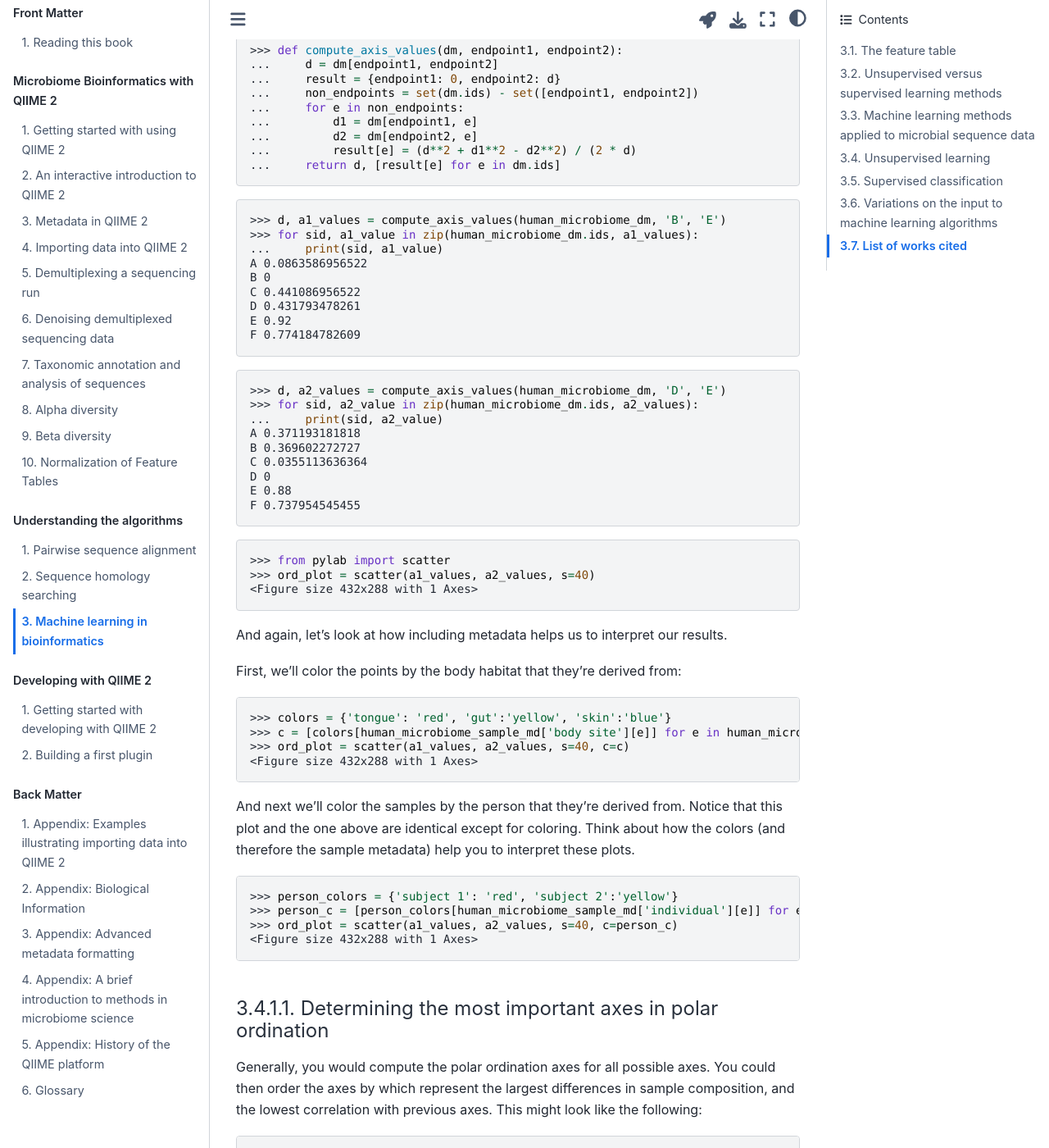
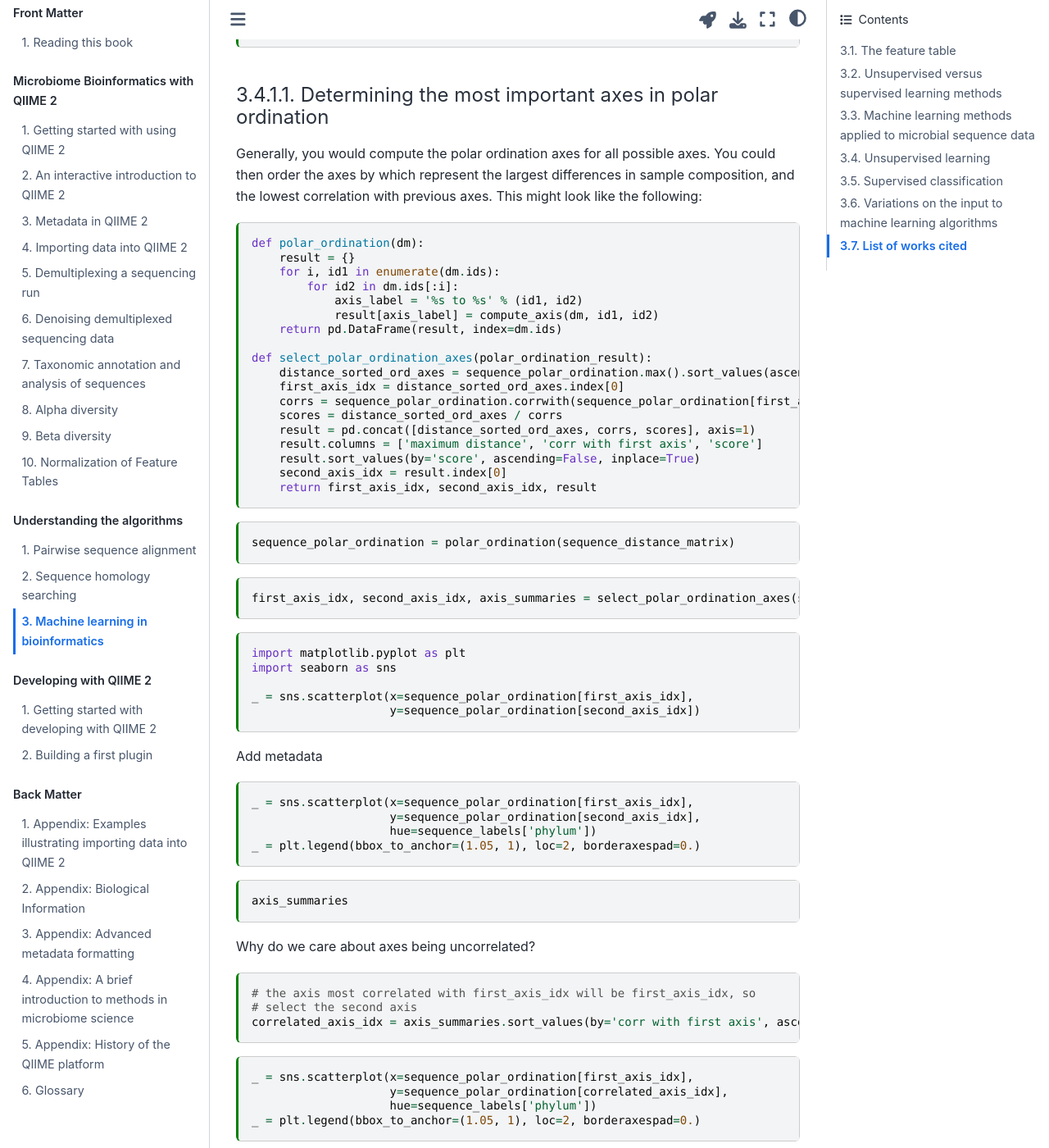
Before and after one commit to gregcaporaso/q2book, a Jupyter Book: the page built from book/algorithms/machine-learning.md, in a window 1280 px wide and 1400 px high, scrolled down 7304 px. Shown: the whole window at 82% size. Built offline with Jupyter Book 1.0.4 settings and Sphinx 7.4.7 and the Sphinx Book theme 1.1.4, drawn with Linux system fonts in a browser that asks for light colours; cross-references to code outside the pages are shown as plain code; some of the changed text lies outside the part shown.

Commit message:
completed first pass of polar ordination code

````diff
--- a/book/algorithms/machine-learning.md
+++ b/book/algorithms/machine-learning.md
@@ -32,6 +32,11 @@ scikit-learn provides a few example datasets that can be used for learning. Let'
 The [Iris dataset](https://scikit-learn.org/stable/datasets/toy_dataset.html#iris-plants-dataset) is a classic example used in machine learning, originally published by RA Fisher {cite}`Fisher1936-tk`. This feature table describes four features of 150 specimens of Iris, a genus of flowering plant, representing three species. The feature table follows:
 
 ```{code-cell} ipython3
+:tags: [hide-cell]
+
+# This cell loads data from scikit-learn and organizes it into some strcutures that
+# we'll use to conviently view the data.
+
 import sklearn.datasets
 import pandas as pd
 
@@ -70,9 +75,9 @@ iris_labels['species'].unique()
 
 Many machine learning methods are classified at a high level as either unsupervised or supervised learning methods.
 
-In **unsupervised learning** we either don't have or don't use sample labels, and the algorithm therefore operates on a feature table alone. Typically the user is hoping to discover some structure in the data that can help them to understand which samples are most similar to each other based on their feature values. In this chapter we'll introduce ordination as an unsupervised learning task. Ordination is very widely used in biology - you may have already encountered ordination plots (such as PCoA or NMDS plots in some of your own work).
+In **unsupervised learning** we either don't have or don't use sample labels, and the algorithm therefore operates on a feature table alone. Typically the user is hoping to discover some structure in the data that can help them to understand which samples are most similar to each other based on their feature values. In this chapter we'll introduce ordination as an unsupervised learning task. Ordination is very widely used in biology - you may have already encountered ordination plots (such as PCoA or NMDS plots) in some of your own work.
 
-In **supervised learning**, on the other hand, sample labels are used in addition to a feature table. As we saw above, the sample labels can be either discrete or continuous, and that distinction defines whether we're working on a classification or regression task, respectively. The goal of a supervised learning task is typically to have the computer develop a model that can accurate predict an unlabeled sample's label from its feature values (for example, what species does this Iris belong to, based on it's sepal and petal length and width).
+In **supervised learning**, on the other hand, sample labels are used in addition to a feature table. The sample labels can be discrete, as in the Iris dataset, or continuous, and that distinction defines whether we're working on a classification or regression task, respectively. The goal of a supervised learning task is typically to have the computer develop a model that can accurate predict an unlabeled sample's label from its feature values (for example, what species does an Iris specimen belong to, based on its sepal and petal length and width).
 
 ## Machine learning methods applied to microbial sequence data
 
@@ -94,14 +99,13 @@ import collections
 import random
 ```
 
-In this chapter, we'll work with 16S rRNA data `as we did previously <load-qdr>`. Specifically, we'll load sequences from the Greengenes database and construct a feature table from them. We'll use this feature table in an unsupervised learning task and a supervised learning task. We'll also load labels for the sequences which we'll primarily use in our supervised learning task, but which we'll also use to aid in interpretation in our unsupervised learning task.
+In this chapter, we'll work with 16S rRNA data [as we did previously](load-qdr). Specifically, we'll load sequences from the Greengenes database and construct a feature table from them. We'll use this feature table in an unsupervised learning task and a supervised learning task. We'll also load labels for the sequences which we'll primarily use in our supervised learning task, but which we'll also use to aid in interpretation in our unsupervised learning task.
 
 Our goal with these tasks will be to explore phylum-level taxonomy of a few microbial phyla based on sequence data. In our unsupervised learning task, we'll determine if samples (i.e., sequences) coming from the same phyla appear to generally be more similar to each other than samples coming from different phyla. In our supervised learning task, we'll determine if we can develop a classifier to predict microbial phylum from an unlabeled sequence.
 
 Let's start by loading five sequences from each of five specific microbial phyla from Greengenes.
 
 ```{code-cell} ipython3
-
 import qiime_default_reference as qdr
 import skbio
 
@@ -161,6 +165,7 @@ def load_taxonomy_reference_database(phyla_of_interest, class_size=None, verbose
 ```
 
 (ml:define-sequences-per-phylum)=
+
 ```{code-cell} ipython3
 phyla = {'k__Archaea;p__Crenarchaeota',
          'k__Archaea;p__Euryarchaeota',
@@ -185,6 +190,7 @@ for seq_id in random.sample(seq_data.keys(), 3):
 The first thing we need to generate from these data is our feature table, which raises the question of which features we want our machine learning algorithms to work with. In the last chapter, we discussed k-mers are length-k stretches of adjacent characters in a sequence. Those k-mers helped us to identify relevant sequences in our database searching, so they may be useful here as well. Let's set $k=7$, and use k-mers as the features that will define our sequence records for the examples in this chapter. The features could be anything however - if you have ideas about other values that you could compute from these sequences, come back here and try it out after you've finished reading this chapter.
 
 (ml:define-k)=
+
 ```{code-cell} ipython3
 k = 7
 ```
@@ -231,19 +237,7 @@ sequence_distance_matrix
 
 First, let's print our distance matrix again so we have it nearby.
 
-```python
->>> print(human_microbiome_dm)
-6x6 distance matrix
-IDs:
-'A', 'B', 'C', 'D', 'E', 'F'
-Data:
-[[ 0.    0.35  0.83  0.83  0.9   0.9 ]
- [ 0.35  0.    0.86  0.85  0.92  0.91]
- [ 0.83  0.86  0.    0.25  0.88  0.87]
- [ 0.83  0.85  0.25  0.    0.88  0.88]
- [ 0.9   0.92  0.88  0.88  0.    0.5 ]
- [ 0.9   0.91  0.87  0.88  0.5   0.  ]]
-```
++++
 
 Polar ordination works in a few steps:
 
@@ -267,119 +261,112 @@ $D2$ is distance between sample and endpoint 2.
 
 Here is what steps 2 and 3 look like in Python:
 
-```python
->>> def compute_axis_values(dm, endpoint1, endpoint2):
-...     d = dm[endpoint1, endpoint2]
-...     result = {endpoint1: 0, endpoint2: d}
-...     non_endpoints = set(dm.ids) - set([endpoint1, endpoint2])
-...     for e in non_endpoints:
-...         d1 = dm[endpoint1, e]
-...         d2 = dm[endpoint2, e]
-...         result[e] = (d**2 + d1**2 - d2**2) / (2 * d)
-...     return d, [result[e] for e in dm.ids]
+```{code-cell} ipython3
+sorted_indices = np.argsort(sequence_distance_matrix.data, axis=None)[::-1]
+sorted_indices = np.unravel_index(sorted_indices, shape=sequence_distance_matrix.shape)
 ```
 
-```python
->>> d, a1_values = compute_axis_values(human_microbiome_dm, 'B', 'E')
->>> for sid, a1_value in zip(human_microbiome_dm.ids, a1_values):
-...     print(sid, a1_value)
-A 0.0863586956522
-B 0
-C 0.441086956522
-D 0.431793478261
-E 0.92
-F 0.774184782609
+```{code-cell} ipython3
+def compute_axis(dm, endpoint1, endpoint2):
+    d = dm[endpoint1, endpoint2]
+    result = {endpoint1: 0, endpoint2: d}
+    non_endpoints = set(dm.ids) - set([endpoint1, endpoint2])
+    for e in non_endpoints:
+        d1 = dm[endpoint1, e]
+        d2 = dm[endpoint2, e]
+        result[e] = (d**2 + d1**2 - d2**2) / (2 * d)
+    return [result[e] for e in dm.ids]
 ```
 
-```python
->>> d, a2_values = compute_axis_values(human_microbiome_dm, 'D', 'E')
->>> for sid, a2_value in zip(human_microbiome_dm.ids, a2_values):
-...     print(sid, a2_value)
-A 0.371193181818
-B 0.369602272727
-C 0.0355113636364
-D 0
-E 0.88
-F 0.737954545455
-```
+```{code-cell} ipython3
+a1_values = compute_axis(sequence_distance_matrix,
+                         sequence_distance_matrix.ids[sorted_indices[0][0]],
+                         sequence_distance_matrix.ids[sorted_indices[1][0]])
 
-```python
->>> from pylab import scatter
->>> ord_plot = scatter(a1_values, a2_values, s=40)
-<Figure size 432x288 with 1 Axes>
-```
-
-And again, let's look at how including metadata helps us to interpret our results.
-
-First, we'll color the points by the body habitat that they're derived from:
-
-```python
->>> colors = {'tongue': 'red', 'gut':'yellow', 'skin':'blue'}
->>> c = [colors[human_microbiome_sample_md['body site'][e]] for e in human_microbiome_dm.ids]
->>> ord_plot = scatter(a1_values, a2_values, s=40, c=c)
-<Figure size 432x288 with 1 Axes>
-```
-
-And next we'll color the samples by the person that they're derived from. Notice that this plot and the one above are identical except for coloring. Think about how the colors (and therefore the sample metadata) help you to interpret these plots.
-
-```python
->>> person_colors = {'subject 1': 'red', 'subject 2':'yellow'}
->>> person_c = [person_colors[human_microbiome_sample_md['individual'][e]] for e in human_microbiome_dm.ids]
->>> ord_plot = scatter(a1_values, a2_values, s=40, c=person_c)
-<Figure size 432x288 with 1 Axes>
+for sid, a1_value in zip(sequence_distance_matrix.ids, a1_values):
+    print(sid, a1_value)
 ```
 
 #### Determining the most important axes in polar ordination <link src='fb483b'/>
 
 Generally, you would compute the polar ordination axes for all possible axes. You could then order the axes by which represent the largest differences in sample composition, and the lowest correlation with previous axes. This might look like the following:
 
-```python
->>> from scipy.stats import spearmanr
-...
->>> data = []
->>> for i, sample_id1 in enumerate(human_microbiome_dm.ids):
-...     for sample_id2 in human_microbiome_dm.ids[:i]:
-...         d, axis_values = compute_axis_values(human_microbiome_dm, sample_id1, sample_id2)
-...         r, p = spearmanr(a1_values, axis_values)
-...         data.append((d, abs(r), sample_id1, sample_id2, axis_values))
-...
->>> data.sort()
->>> data.reverse()
->>> for i, e in enumerate(data):
-...     print("axis %d:" % i, end=' ')
-...     print("\t%1.3f\t%1.3f\t%s\t%s" % e[:4])
-axis 0: 	0.920	1.000	E	B
-axis 1: 	0.910	0.943	F	B
-axis 2: 	0.900	0.928	E	A
-axis 3: 	0.900	0.886	F	A
-axis 4: 	0.880	0.543	E	D
-axis 5: 	0.880	0.429	F	D
-axis 6: 	0.880	0.429	E	C
-axis 7: 	0.870	0.371	F	C
-axis 8: 	0.860	0.543	C	B
-axis 9: 	0.850	0.486	D	B
-axis 10: 	0.830	0.429	C	A
-axis 11: 	0.830	0.406	D	A
-axis 12: 	0.500	0.232	F	E
-axis 13: 	0.350	0.143	B	A
-axis 14: 	0.250	0.493	D	C
+```{code-cell} ipython3
+def polar_ordination(dm):
+    result = {}
+    for i, id1 in enumerate(dm.ids):
+        for id2 in dm.ids[:i]:
+            axis_label = '%s to %s' % (id1, id2)
+            result[axis_label] = compute_axis(dm, id1, id2)
+    return pd.DataFrame(result, index=dm.ids)
+
+def select_polar_ordination_axes(polar_ordination_result):
+    distance_sorted_ord_axes = sequence_polar_ordination.max().sort_values(ascending=False)
+    first_axis_idx = distance_sorted_ord_axes.index[0]
+    corrs = sequence_polar_ordination.corrwith(sequence_polar_ordination[first_axis_idx], method='spearman').abs().sort_values(ascending=False)
+    scores = distance_sorted_ord_axes / corrs
+    result = pd.concat([distance_sorted_ord_axes, corrs, scores], axis=1)
+    result.columns = ['maximum distance', 'corr with first axis', 'score']
+    result.sort_values(by='score', ascending=False, inplace=True)
+    second_axis_idx = result.index[0]
+    return first_axis_idx, second_axis_idx, result
 ```
 
-So why do we care about axes being uncorrelated? And why do we care about explaining a lot of the variation? Let's look at a few of these plots and see how they compare to the plots above, where we compared axes 1 and 4.
-
-```python
->>> ord_plot = scatter(data[0][4], data[1][4], s=40, c=c)
-<Figure size 432x288 with 1 Axes>
+```{code-cell} ipython3
+sequence_polar_ordination = polar_ordination(sequence_distance_matrix)
 ```
 
-```python
->>> ord_plot = scatter(data[0][4], data[13][4], s=40, c=c)
-<Figure size 432x288 with 1 Axes>
+```{code-cell} ipython3
+first_axis_idx, second_axis_idx, axis_summaries = select_polar_ordination_axes(sequence_polar_ordination)
 ```
 
-```python
->>> ord_plot = scatter(data[0][4], data[14][4], s=40, c=c)
-<Figure size 432x288 with 1 Axes>
+```{code-cell} ipython3
+import matplotlib.pyplot as plt
+import seaborn as sns
+
+_ = sns.scatterplot(x=sequence_polar_ordination[first_axis_idx],
+                    y=sequence_polar_ordination[second_axis_idx])
+```
+
+Add metadata
+
+```{code-cell} ipython3
+_ = sns.scatterplot(x=sequence_polar_ordination[first_axis_idx],
+                    y=sequence_polar_ordination[second_axis_idx],
+                    hue=sequence_labels['phylum'])
+_ = plt.legend(bbox_to_anchor=(1.05, 1), loc=2, borderaxespad=0.)
+```
+
+```{code-cell} ipython3
+axis_summaries
+```
+
+Why do we care about axes being uncorrelated?
+
+```{code-cell} ipython3
+# the axis most correlated with first_axis_idx will be first_axis_idx, so
+# select the second axis
+correlated_axis_idx = axis_summaries.sort_values(by='corr with first axis', ascending=False).index[1]
+```
+
+```{code-cell} ipython3
+_ = sns.scatterplot(x=sequence_polar_ordination[first_axis_idx],
+                    y=sequence_polar_ordination[correlated_axis_idx],
+                    hue=sequence_labels['phylum'])
+_ = plt.legend(bbox_to_anchor=(1.05, 1), loc=2, borderaxespad=0.)
+```
+
+ And why do we care about starting with large distances?
+
+```{code-cell} ipython3
+small_distance_axis_idx = axis_summaries.sort_values(by='maximum distance', ascending=True).index[0]
+```
+
+```{code-cell} ipython3
+_ = sns.scatterplot(x=sequence_polar_ordination[first_axis_idx],
+                    y=sequence_polar_ordination[small_distance_axis_idx],
+                    hue=sequence_labels['phylum'])
+_ = plt.legend(bbox_to_anchor=(1.05, 1), loc=2, borderaxespad=0.)
 ```
 
 #### Interpreting ordination plots <link src='40e0a6'/>
@@ -390,28 +377,14 @@ There are a few points that are important to keep in mind when interpreting ordi
 
 One thing that you may have notices as you computed the polar ordination above is that the method is *not symmetric*: in other words, the axis values for axis $EB$ are different than for axis $BE$. In practice though, we derive the same conclusions regardless of how we compute that axis: in this example, that samples cluster by body site.
 
-```python
->>> d, a1_values = compute_axis_values(human_microbiome_dm, 'E', 'B')
->>> d, a2_values = compute_axis_values(human_microbiome_dm, 'E', 'D')
->>> d, alt_a1_values = compute_axis_values(human_microbiome_dm, 'B', 'E')
-```
-
-```python
->>> ord_plot = scatter(a1_values, a2_values, s=40, c=c)
-<Figure size 432x288 with 1 Axes>
-```
-
-```python
->>> ord_plot = scatter(alt_a1_values, a2_values, s=40, c=c)
-<Figure size 432x288 with 1 Axes>
-```
++++
 
 Some other important features:
 
 * Numerical scale of the axis is generally not useful
-* The order of axes is generally important (first axis explains the most variation, second axis explains the second most variation, ...)
+* The order of axes is generally important (first axis explains the most variation, second axis explains the second most variation, )
 * Most techniques result in uncorrelated axes.
-* Additional axes can be generated (third, fourth, ...)
+* Additional axes can be generated (third, fourth, )
 
 ### Principle Coordinates Analysis (PCoA)
 
````
Also changed, not shown: other parts of book/algorithms/machine-learning.md (+5 -5 lines).
